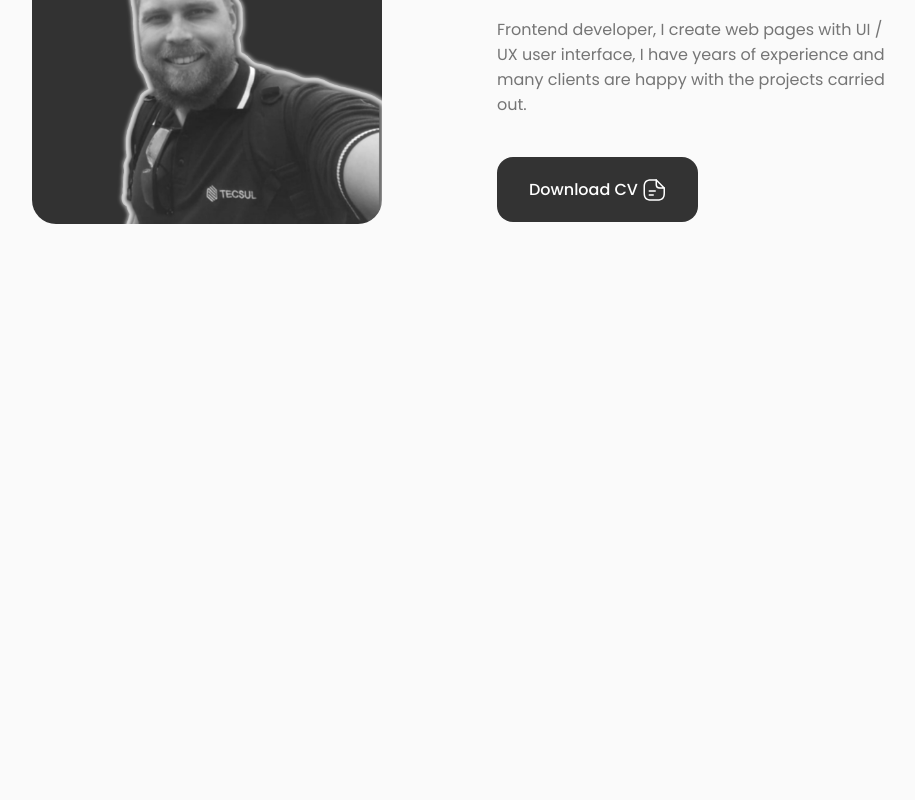
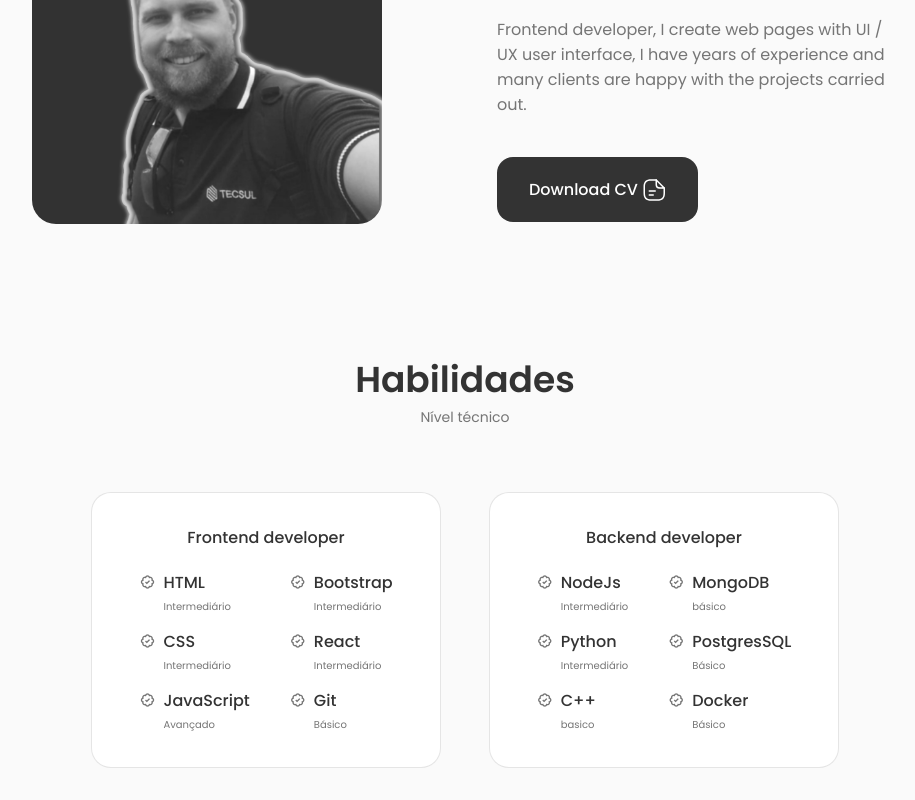
Before and after one commit to Leodf/portifolio-react, a React (Create React App) app: page / in a window 1280 px wide. Shown: the part 1112-1912 px from the top of the page, without its empty margins (175-1090 px from the left). Before the commit the page ends 1368 px from the top, so only its background shows below. Built offline with nearby package versions, Linux system fonts and the light colour scheme.

Commit message:
criando o componente skills

```diff
--- a/src/App.js
+++ b/src/App.js
@@ -2,6 +2,7 @@ import './App.css';
 import About from './components/about/About';
 import Header from './components/header/Header'
 import Home from './components/home/Home';
+import Skills from './components/skills/Skills';
 
 const App = () => {
   return (
@@ -11,6 +12,7 @@ const App = () => {
     <main className='main'>
       <Home />
       <About />
+      <Skills />
     </main>
     </>
   )
--- /dev/null
+++ b/src/components/skills/Backend.jsx
@@ -0,0 +1,66 @@
+import React from 'react'
+
+const Backend = () => {
+  return (
+    <div className="skills-content">
+        <h3 className="skills-title">Backend developer</h3>
+
+        <div className="skills-box">
+            <div className="skills-group">
+                <div className="skills-data">
+                    <i className="bx bx-badge-check"></i>
+                    <div>
+                        <h3 className="skills-name">NodeJs</h3>
+                        <span className="skills-level">Intermediário</span>
+                    </div>
+                </div>
+
+                <div className="skills-data">
+                    <i className="bx bx-badge-check"></i>
+                    <div>
+                        <h3 className="skills-name">Python</h3>
+                        <span className="skills-level">Intermediário</span>
+                    </div>
+                </div>
+
+                <div className="skills-data">
+                    <i className="bx bx-badge-check"></i>
+
+                    <div>
+                        <h3 className="skills-name">C++</h3>
+                        <span className="skills-level">basico</span>
+                    </div>
+                </div>
+            </div>
+            <div className="skills-group">
+                <div className="skills-data">
+                    <i className="bx bx-badge-check"></i>
+                    <div>
+                        <h3 className="skills-name">MongoDB</h3>
+                        <span className="skills-level">básico</span>
+                    </div>
+                </div>
+
+                <div className="skills-data">
+                    <i className="bx bx-badge-check"></i>
+                    <div>
+                        <h3 className="skills-name">PostgresSQL</h3>
+                        <span className="skills-level">Básico</span>
+                    </div>
+                </div>
+
+                <div className="skills-data">
+                    <i className="bx bx-badge-check"></i>
+
+                    <div>
+                        <h3 className="skills-name">Docker</h3>
+                        <span className="skills-level">Básico</span>
+                    </div>
+                </div>
+            </div>
+        </div>
+    </div>
+  )
+}
+
+export default Backend
--- /dev/null
+++ b/src/components/skills/Frontend.jsx
@@ -0,0 +1,66 @@
+import React from 'react'
+
+const Frontend = () => {
+  return (
+    <div className="skills-content">
+        <h3 className="skills-title">Frontend developer</h3>
+
+        <div className="skills-box">
+            <div className="skills-group">
+                <div className="skills-data">
+                    <i className="bx bx-badge-check"></i>
+                    <div>
+                        <h3 className="skills-name">HTML</h3>
+                        <span className="skills-level">Intermediário</span>
+                    </div>
+                </div>
+
+                <div className="skills-data">
+                    <i className="bx bx-badge-check"></i>
+                    <div>
+                        <h3 className="skills-name">CSS</h3>
+                        <span className="skills-level">Intermediário</span>
+                    </div>
+                </div>
+
+                <div className="skills-data">
+                    <i className="bx bx-badge-check"></i>
+
+                    <div>
+                        <h3 className="skills-name">JavaScript</h3>
+                        <span className="skills-level">Avançado</span>
+                    </div>
+                </div>
+            </div>
+            <div className="skills-group">
+                <div className="skills-data">
+                    <i className="bx bx-badge-check"></i>
+                    <div>
+                        <h3 className="skills-name">Bootstrap</h3>
+                        <span className="skills-level">Intermediário</span>
+                    </div>
+                </div>
+
+                <div className="skills-data">
+                    <i className="bx bx-badge-check"></i>
+                    <div>
+                        <h3 className="skills-name">React</h3>
+                        <span className="skills-level">Intermediário</span>
+                    </div>
+                </div>
+
+                <div className="skills-data">
+                    <i className="bx bx-badge-check"></i>
+
+                    <div>
+                        <h3 className="skills-name">Git</h3>
+                        <span className="skills-level">Básico</span>
+                    </div>
+                </div>
+            </div>
+        </div>
+    </div>
+  )
+}
+
+export default Frontend
--- /dev/null
+++ b/src/components/skills/Skills.jsx
@@ -0,0 +1,20 @@
+import React from 'react'
+import './skills.css'
+import Frontend from './Frontend'
+import Backend from './Backend'
+
+const Skills = () => {
+  return (
+    <section className="skills section" id="skills">
+        <h2 className="section-title">Habilidades</h2>
+        <span className="section-subtitle">Nível técnico</span>
+
+        <div className="skills-container container grid">
+            <Frontend />
+            <Backend />
+        </div>
+    </section>
+  )
+}
+
+export default Skills
--- /dev/null
+++ b/src/components/skills/skills.css
@@ -0,0 +1,82 @@
+.skills-container {
+    grid-template-columns: repeat(2, 350px);
+    column-gap: 3rem;
+    justify-content: center;
+}
+
+.skills-content {
+    background-color: var(--container-color);
+    border: 1px solid rgba(0, 0, 0, 0.1);
+    padding: 2rem 4rem;
+    border-radius: 1.25rem;
+}
+
+.skills-title {
+    font-size: var(--normal-font-size);
+    font-weight: var(--font-medium);
+    text-align: center;
+    margin-bottom: var(--mb-1-5);
+}
+
+.skills-box {
+    display: flex;
+    justify-content: center;
+    column-gap: 2.5rem;
+}
+
+.skills-group {
+    display: grid;
+    align-items: flex-start;
+    row-gap: 1rem;
+}
+
+.skills-data {
+    display: flex;
+    column-gap: 0.5rem;
+}
+
+.skills .bx.badge-check {
+    font-size: 1rem;
+    color: var(--title-color);
+}
+
+.skills-name {
+    font-size: var(--normal-font-size);
+    font-weight: var(--font-medium);
+    line-height: 18px;
+}
+
+.skills-level {
+    font-size: var(--tiny-font-size);
+}
+
+/* =========== BREAKPOINTS =========== */
+  /* For large devices */
+@media screen and (max-width: 992px) {
+    .skills-container {
+        grid-template-columns: max-content;
+        row-gap: 2rem;
+    }
+}
+
+  /* For medium devices */
+@media screen and (max-width: 576px) {
+    .skills-container {
+        grid-template-columns: 1fr;
+    }
+
+    .skills-content {
+        padding: 1.5rem;
+    }
+}
+
+  /* For small devices */
+@media screen and (max-width: 350px) {
+    .skills-box {
+        column-gap: 1.25rem;
+    }
+
+    .skills-name {
+        font-size: var(--small-font-size);
+    }
+}
```
